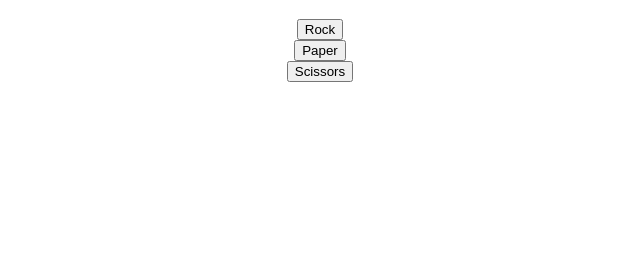
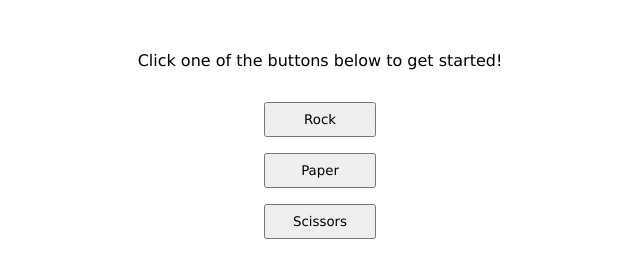
Before and after one commit to angusgee/rock-paper-scissors, a plain HTML site: page index.html in a window 1280 px wide. Shown: the part 70-348 px from the top of the page, without its empty margins (320-960 px from the left). Drawn offline with Linux system fonts and the light colour scheme.

Commit message:
refactor: create stylesheet and add intro text

```diff
--- a/index.html
+++ b/index.html
@@ -4,13 +4,6 @@
         <meta charset="UTF-8" />
         <meta name="viewport" content="width=device-width, initial-scale=1.0" />
         <title>RPS by AngusG</title>
-        <style>
-            body {
-                display: grid;
-                place-items: center;
-                font-family: Verdana, Geneva, Tahoma, sans-serif;
-            }
-        </style>
         <script src="rps.js" defer></script>
         <link
             rel="icon"
@@ -19,11 +12,14 @@
             href="/assets/favicon-16x16.png"
         />
         <link rel="manifest" href="/assets/site.webmanifest" />
+        <link rel="stylesheet" href="styles.css" />
     </head>
     <body>
         <h1>Rock Paper Scissors 2024</h1>
+        <p id="intro-txt">Click one of the buttons below to get started!</p>
         <button id="btn-rock">Rock</button>
         <button id="btn-paper">Paper</button>
         <button id="btn-scissors">Scissors</button>
+        <div id="results"></div>
     </body>
 </html>
--- /dev/null
+++ b/styles.css
@@ -0,0 +1,12 @@
+body {
+    display: grid;
+    place-items: center;
+    gap: 1rem;
+    font-family: Verdana, Geneva, Tahoma, sans-serif;
+}
+
+button {
+    font-family: inherit;
+    padding: 0.5rem 1rem;
+    min-width: 7rem;
+}
```
